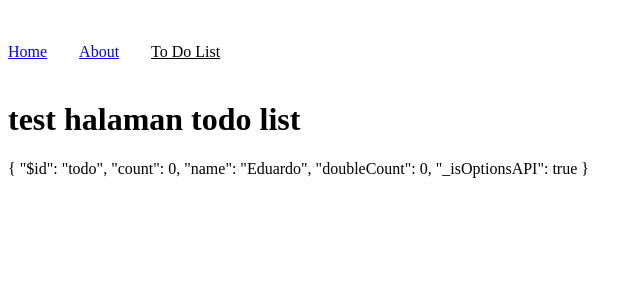
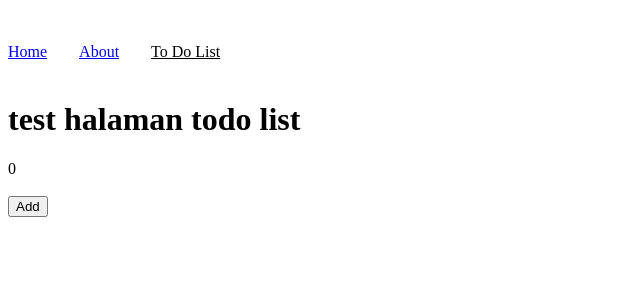
Before and after one commit to Yusak-code/web1, a Vue app in the folder web-project2/: page /todolist in a window 1280 px wide. Shown: the top 300 px of the page, without its empty margins (0-643 px from the left). Built offline with nearby package versions, Linux system fonts and the light colour scheme.

Commit message:
test mengakses state, getter dan action di store

```diff
--- a/web-project2/src/views/TodoView.vue
+++ b/web-project2/src/views/TodoView.vue
@@ -1,6 +1,9 @@
 <template>
     <h1>test halaman todo list</h1>
-    {{ todoStore }}
+    {{ todoStore.count }}
+    <br><br>
+    <button @click="todoStore.increment">Add</button>
+
 </template>
 
 <script>
```
